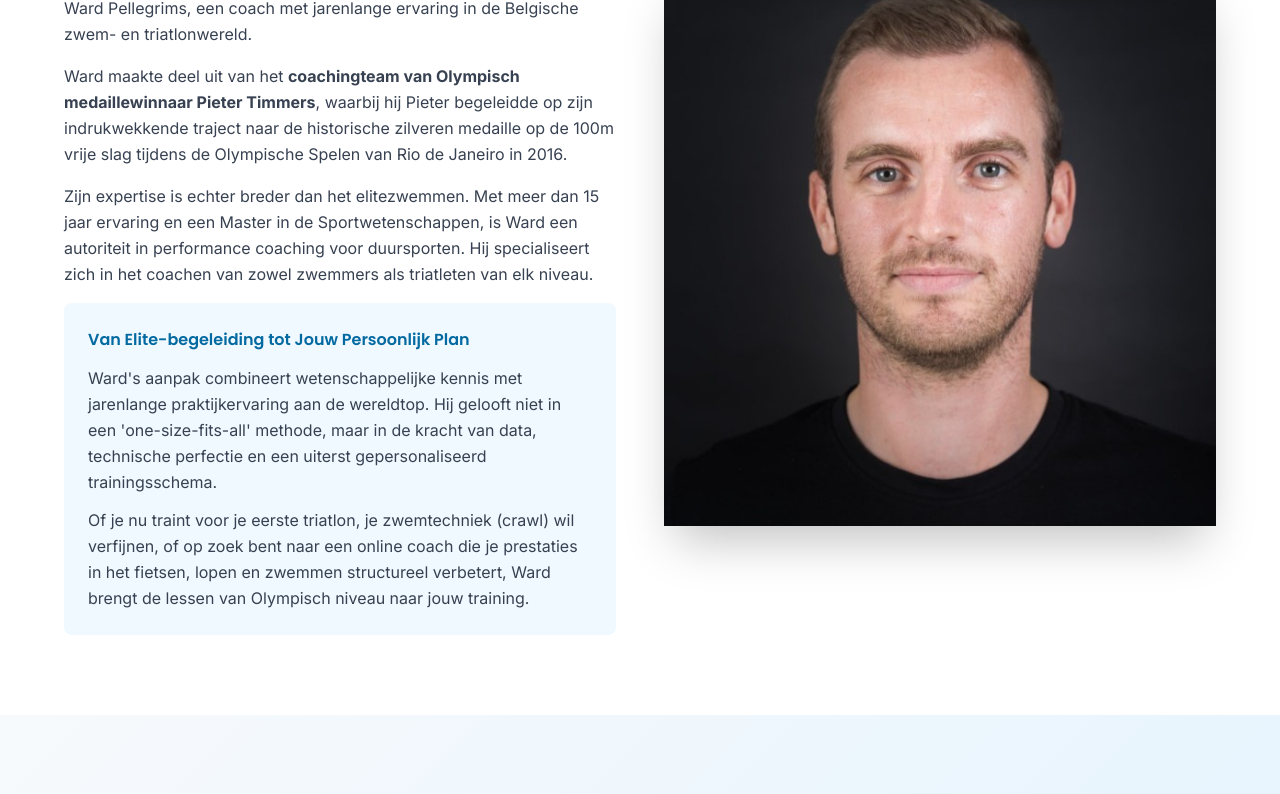
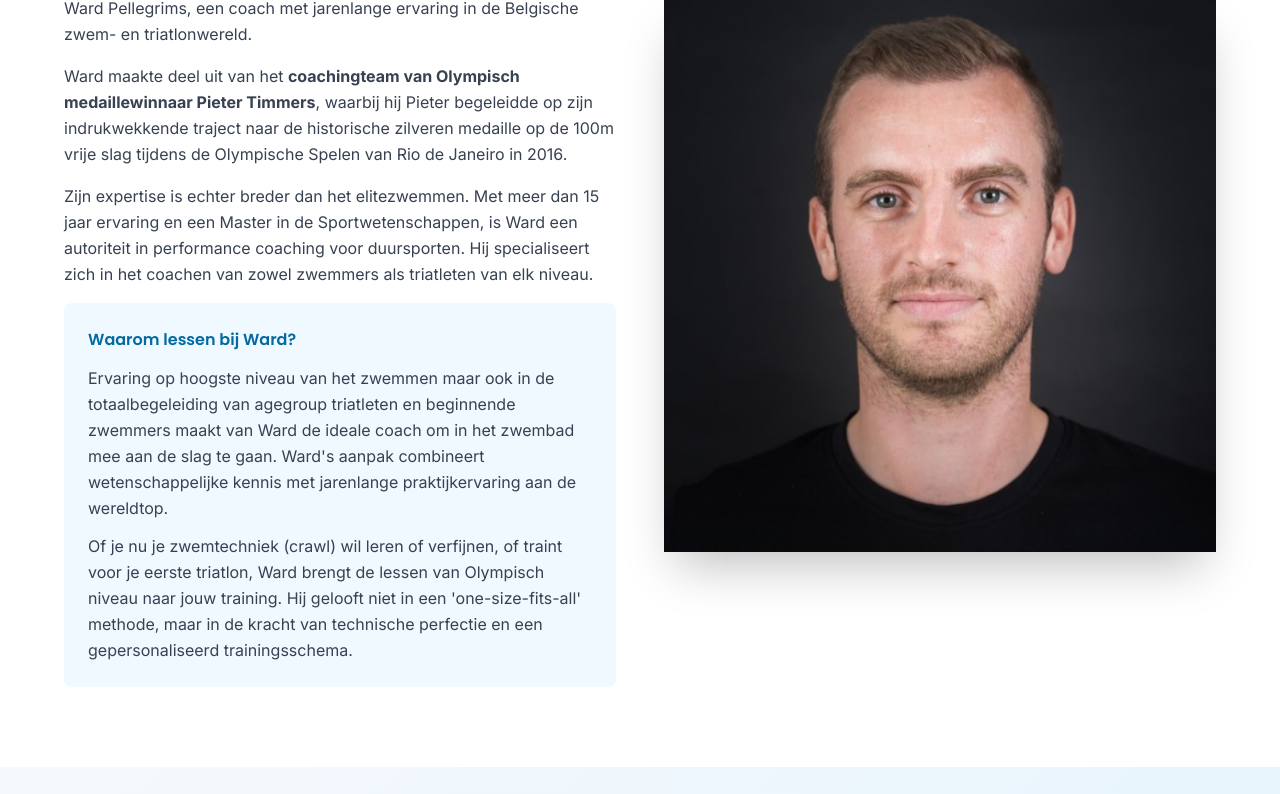
Before and after one commit to Wardpel/zwem.coach, a Next.js app: page / in a window 1280 px wide. Shown: the part 2577-3371 px from the top of the page. Built offline with nearby package versions, Linux system fonts and the light colour scheme; no server answers.

Commit message:
Update coaching website copy and descriptions (#6)

```diff
--- a/src/components/CoachesSection.tsx
+++ b/src/components/CoachesSection.tsx
@@ -15,7 +15,7 @@ export default function CoachesSection() {
           className="text-center mb-16"
         >
           <h2 className="text-4xl md:text-5xl font-display font-bold text-athletic-dark mb-6">
-            De Coaches
+            Coaches
           </h2>
           <p className="text-xl text-gray-700 max-w-3xl mx-auto">
             Train met Olympisch talent en expertise op het hoogste niveau
@@ -136,21 +136,22 @@ export default function CoachesSection() {
 
                 <div className="bg-ocean-50 rounded-lg p-6 mt-6">
                   <h5 className="font-display font-semibold text-athletic-primary mb-3">
-                    Van Elite-begeleiding tot Jouw Persoonlijk Plan
+                    Waarom lessen bij Ward?
                   </h5>
                   <p>
-                    Ward's aanpak combineert wetenschappelijke kennis met
-                    jarenlange praktijkervaring aan de wereldtop. Hij gelooft
-                    niet in een 'one-size-fits-all' methode, maar in de kracht
-                    van data, technische perfectie en een uiterst
-                    gepersonaliseerd trainingsschema.
+                    Ervaring op hoogste niveau van het zwemmen maar ook in de
+                    totaalbegeleiding van agegroup triatleten en beginnende
+                    zwemmers maakt van Ward de ideale coach om in het zwembad
+                    mee aan de slag te gaan. Ward's aanpak combineert
+                    wetenschappelijke kennis met jarenlange praktijkervaring aan
+                    de wereldtop.
                   </p>
                   <p className="mt-3">
-                    Of je nu traint voor je eerste triatlon, je zwemtechniek
-                    (crawl) wil verfijnen, of op zoek bent naar een online coach
-                    die je prestaties in het fietsen, lopen en zwemmen
-                    structureel verbetert, Ward brengt de lessen van Olympisch
-                    niveau naar jouw training.
+                    Of je nu je zwemtechniek (crawl) wil leren of verfijnen, of
+                    traint voor je eerste triatlon, Ward brengt de lessen van
+                    Olympisch niveau naar jouw training. Hij gelooft niet in een
+                    'one-size-fits-all' methode, maar in de kracht van
+                    technische perfectie en een gepersonaliseerd trainingsschema.
                   </p>
                 </div>
               </div>
--- a/src/components/ProgramSection.tsx
+++ b/src/components/ProgramSection.tsx
@@ -18,7 +18,7 @@ export default function ProgramSection() {
     {
       icon: '👨‍👩‍👧‍👦',
       title: 'Kleine Groepen',
-      description: 'Maximaal 15 personen per groep voor persoonlijke aandacht',
+      description: 'Maximaal 15 personen per groep waardoor individuele bijsturing mogelijk blijft',
     },
   ]
 
```
Also changed, not shown: 1 other file (tests, documents, lock files or other folders).
